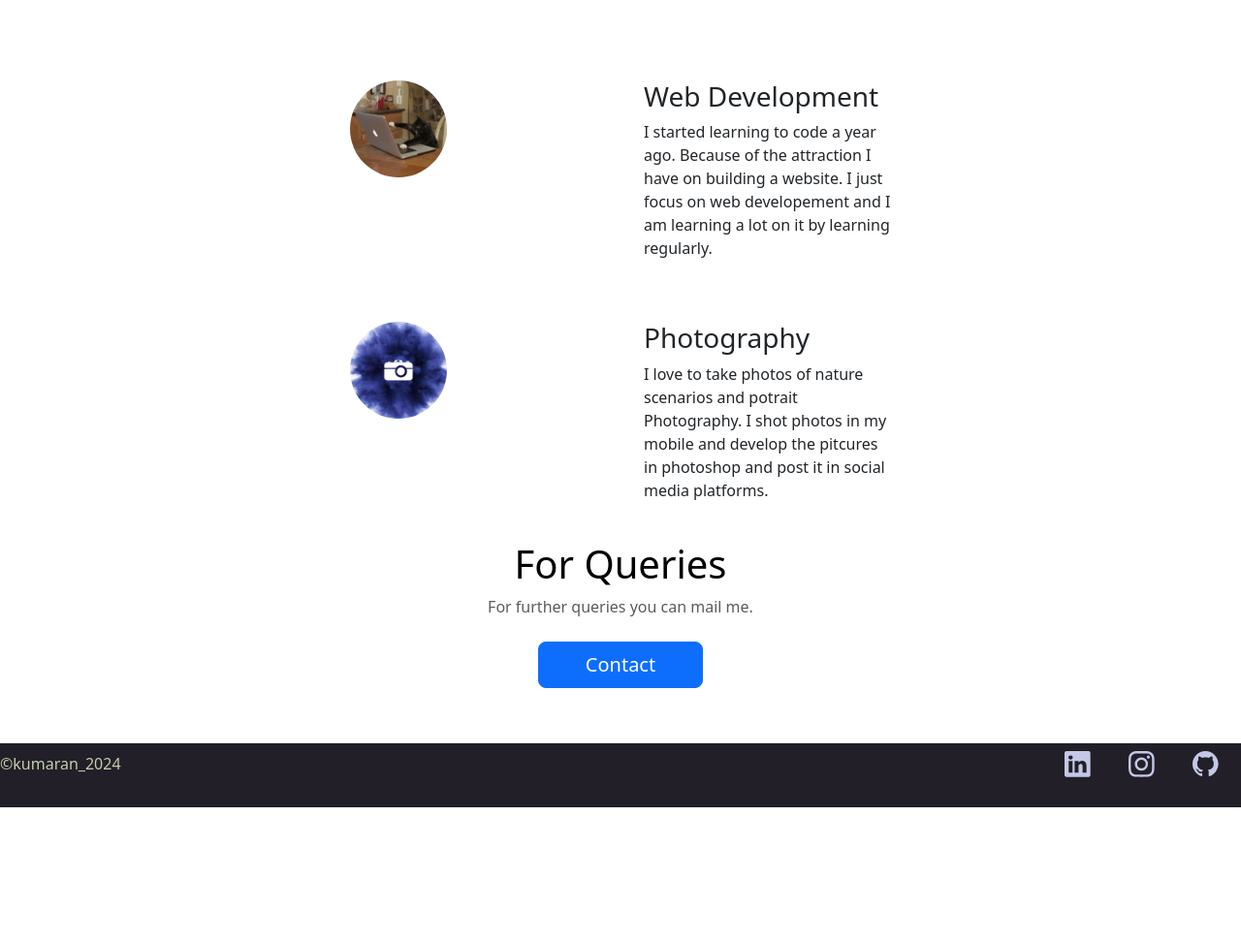
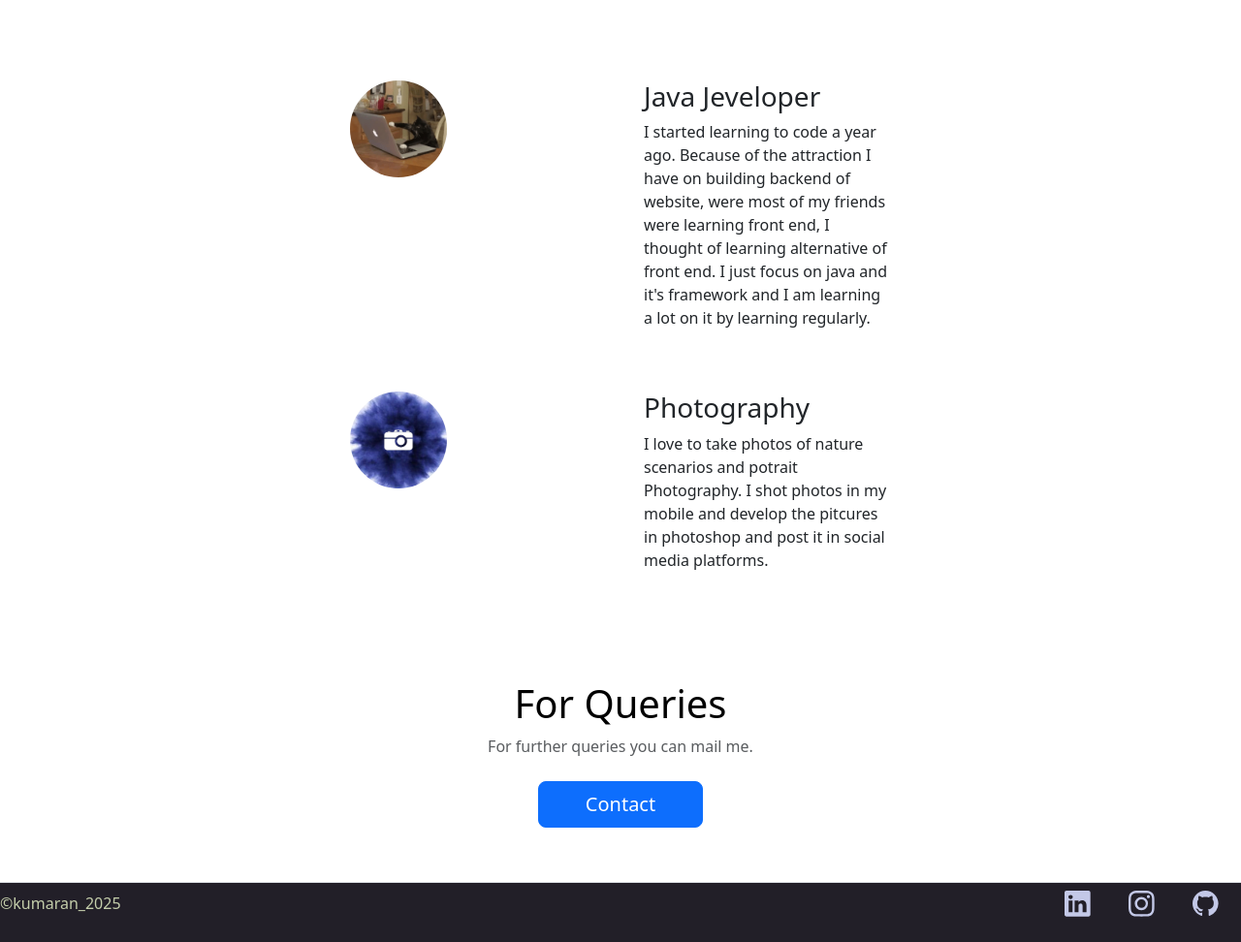
Before and after one commit to KumaranMJa/Portfolio, a plain HTML site: page index.html in a window 1280 px wide. Shown: the part 980-1952 px from the top of the page at 97% size. Before the commit the page ends 1813 px from the top, so only its background shows below. Drawn offline with nearby package versions, Linux system fonts and the light colour scheme.

Commit message:
Update index.html
Made a changes on bio

```diff
--- a/index.html
+++ b/index.html
@@ -12,7 +12,7 @@
         <div class="px-4 pt-0 mb-5 text-center border-bottom">
             <h1 class="display-1 fw-bold pt-5 head-text">I'm Kumaran</h1>
             <div class="col-lg-6 mx-auto">
-              <p class="lead mb-0">B.Tech Information Technology student at Dr.Mahalingam College of Engineering and Technology</p>
+              <p class="lead mb-0">B.Tech Information Technology graduated at Dr.Mahalingam College of Engineering and Technology</p>
             </div>
             <div class="overflow-hidden" style="max-height: 50vh;">
               <div class="container my-0" >
@@ -38,8 +38,8 @@
                     <img src="cat-typing.gif" alt="typing cat" class="img-fluid cam-img" height="100" width="100">
                 </div>
                 <div class="coding">
-                    <h3>Web Development</h3>
-                    <p>I started learning to code a year ago. Because of the attraction I have on building a website. I just focus on web developement and I am learning a lot on it by learning regularly.
+                    <h3>Java Jeveloper</h3>
+                    <p>I started learning to code a year ago. Because of the attraction I have on building backend of website, were most of my friends were learning front end, I thought of learning alternative of front end. I just focus on java and it's framework and I am learning a lot on it by learning regularly.
                     </p>
                 </div>
                 <div class="chillies">
@@ -60,7 +60,7 @@
                 <p class="col-lg-6 mx-auto mb-4">
                   For further queries you can mail me.
                 </p>
-                <a href="mailto:kumaran360ftw@gmail.com" class="btn btn-primary px-5 mb-5 btn-lg" role="button" data-bs-toggle="button">
+                <a href="mailto:kumaranmja96@gmail.com" class="btn btn-primary px-5 mb-5 btn-lg" role="button" data-bs-toggle="button">
                   Contact
                 </a>
               </div>
@@ -69,7 +69,7 @@
     <section id="last">
             <footer class="d-flex flex-wrap justify-content-between align-items-center py-2 my-2 border-top mb-0">
               <div class="col-md-4 d-flex align-items-center">
-                <span class="mb-4 text-body-secondary cp">©kumaran_2024</span>
+                <span class="mb-4 text-body-secondary cp">©kumaran_2025</span>
               </div>
               <ul class="nav col-md-4 justify-content-end list-unstyled d-flex">
                 <li class="ms-3"><a class="text-body-primary" href="https://www.linkedin.com/in/kumaran-m-ja" target="_blank"><svg xmlns="http://www.w3.org/2000/svg" width="50" height="50" fill="currentColor" class="bi bi-linkedin" viewBox="0 0 30 30">
```
